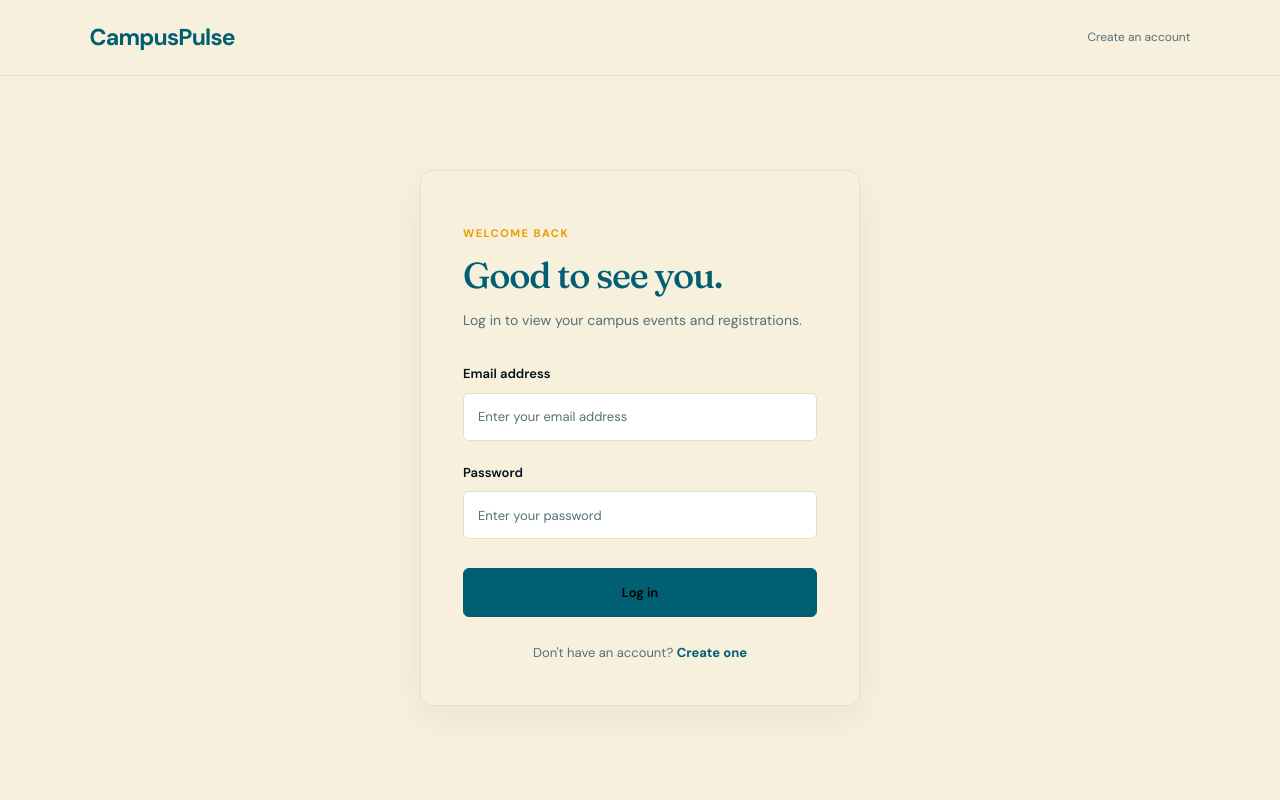
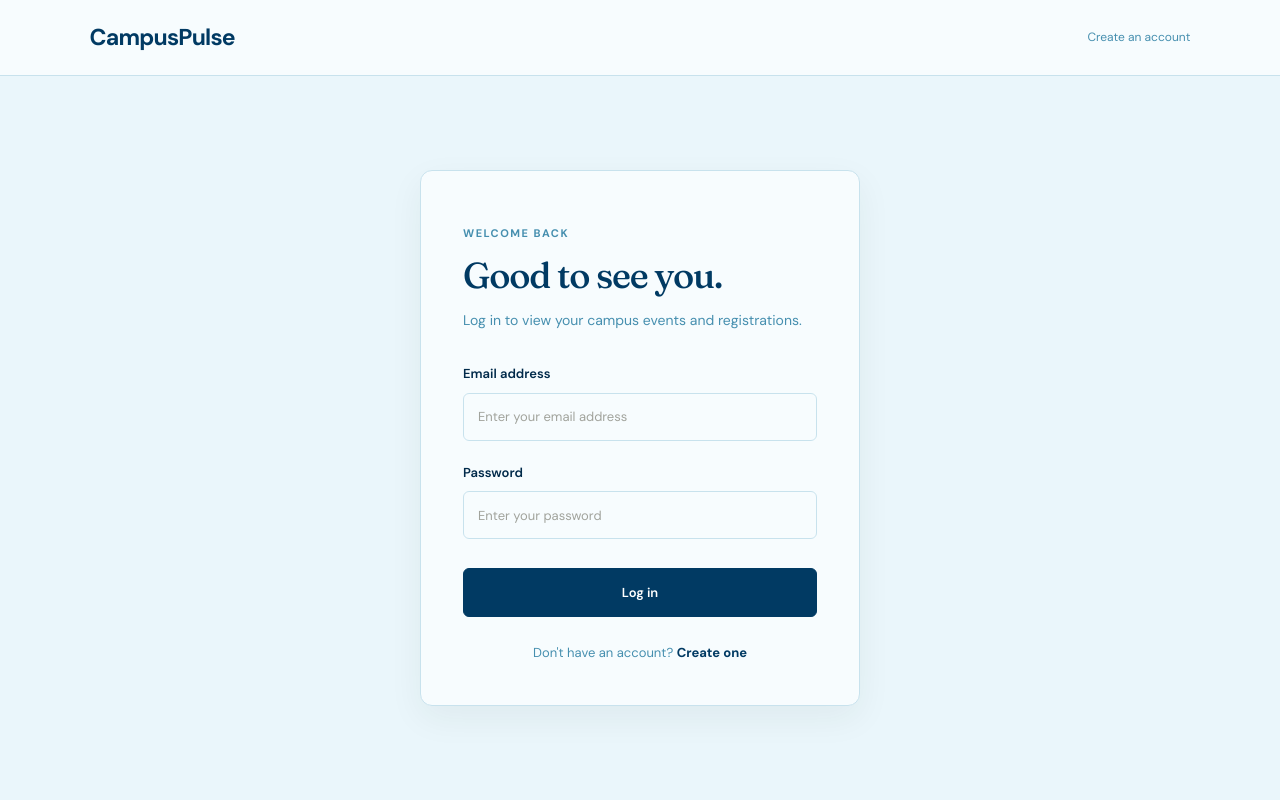
Before and after one commit to SayanPal-Adi/CampusPulse, a Flask app: page /login in a window 1280 px wide. Run offline with Flask 3, Linux system fonts and the light colour scheme; parts of the project's set-up code (start-up, migrations or seed data) failed here and were passed over.

Commit message:
Refactor login styles: update color variables for improved visual consistency

```diff
--- a/campuspulse/static/css/login.css
+++ b/campuspulse/static/css/login.css
@@ -10,14 +10,14 @@
     display: flex;
     align-items: center;
     justify-content: space-between;
-    background: #fffdf7df7;
-    border-bottom: 1px solid #e6dfc8;
+    background: #f7fcfe;
+    border-bottom: 1px solid #c8e2ed;
 
     animation: cp-fade-down 0.65s ease both;
 }
 
 .login-logo {
-    color: #005f73;
+    color: #013a63;
     font-size: 23px;
     font-weight: 700;
     letter-spacing: -0.8px;
@@ -26,18 +26,18 @@
 }
 
 .login-logo:hover {
-    color: #ee9b00;
+    color: #468faf;
 }
 
 .login-register-link {
-    color: #557078;
+    color: #468faf;
     font-size: 12px;
     text-decoration: none;
     transition: color 0.2s ease;
 }
 
 .login-register-link:hover {
-    color: #ee9b00;
+    color: #468faf;
 }
 
 .login-container {
@@ -46,15 +46,15 @@
     display: flex;
     align-items: center;
     justify-content: center;
-    background: #f7f0dc;
+    background: #eaf6fb;
 }
 
 .login-card {
     width: 100%;
     max-width: 440px;
     padding: 42px;
-    background: #fffdf7df7;
-    border: 1px solid #e6dfc8;
+    background: #f7fcfe;
+    border: 1px solid #c8e2ed;
     border-radius: 12px;
     box-shadow: 0 12px 35px rgba(34, 44, 37, 0.06);
 
@@ -68,7 +68,7 @@
 
 .login-eyebrow {
     margin-bottom: 12px;
-    color: #ee9b00;
+    color: #468faf;
     font-size: 11px;
     font-weight: 700;
     letter-spacing: 1.5px;
@@ -76,7 +76,7 @@
 
 .login-heading h1 {
     margin: 0 0 12px;
-    color: #005f73;
+    color: #013a63;
     font-family: "Fraunces", Georgia, serif;
     font-size: 36px;
     font-weight: 500;
@@ -86,7 +86,7 @@
 
 .login-heading > p:last-child {
     margin: 0;
-    color: #557078;
+    color: #468faf;
     font-size: 14px;
     line-height: 1.7;
 }
@@ -109,7 +109,7 @@
 .login-form-group label {
     display: block;
     margin-bottom: 8px;
-    color: #001219;
+    color: #012a4a;
     font-size: 13px;
     font-weight: 600;
 }
@@ -118,9 +118,9 @@
     width: 100%;
     min-height: 48px;
     padding: 0 14px;
-    color: #001219;
-    background: #fffdf7df7;
-    border: 1px solid #e6dfc8;
+    color: #012a4a;
+    background: #f7fcfe;
+    border: 1px solid #c8e2ed;
     border-radius: 6px;
     outline: none;
     font-family: inherit;
@@ -133,7 +133,7 @@
 }
 
 .login-form-group input::placeholder {
-    color: #557078;
+    color: #a1a39c;
 }
 
 .login-form-group input:hover {
@@ -141,8 +141,8 @@
 }
 
 .login-form-group input:focus {
-    border-color: #005f73;
-    background: #fffdf7df7;
+    border-color: #013a63;
+    background: #ffffff;
     box-shadow: 0 0 0 3px rgba(28, 73, 59, 0.09);
 }
 
@@ -152,9 +152,9 @@
     width: 100%;
     min-height: 49px;
     margin-top: 8px;
-    color: #fffdf7df7;
-    background: #005f73;
-    border: 1px solid #005f73;
+    color: #ffffff;
+    background: #013a63;
+    border: 1px solid #013a63;
     border-radius: 6px;
     font-family: inherit;
     font-size: 13px;
@@ -168,7 +168,7 @@
 }
 
 .login-submit:hover {
-    background: #001219;
+    background: #012a4a;
     transform: translateY(-2px);
     box-shadow: 0 7px 16px rgba(28, 73, 59, 0.15);
 }
@@ -196,9 +196,9 @@
 .login-message.is-error {
     margin-top: 14px;
     padding: 10px 12px;
-    color: #9b2226;
-    background: #f9e4df;
-    border: 1px solid #e9b9ad;
+    color: #01497c;
+    background: #d9edf5;
+    border: 1px solid #edd5ce;
     border-radius: 6px;
     animation: cp-rise-in 0.25s ease both;
 }
@@ -207,20 +207,20 @@
 
 .login-register {
     margin: 25px 0 0;
-    color: #557078;
+    color: #468faf;
     font-size: 13px;
     text-align: center;
 }
 
 .login-register a {
-    color: #005f73;
+    color: #013a63;
     font-weight: 700;
     text-decoration: none;
     transition: color 0.2s ease;
 }
 
 .login-register a:hover {
-    color: #ee9b00;
+    color: #468faf;
 }
 
 /* Responsive */
```
